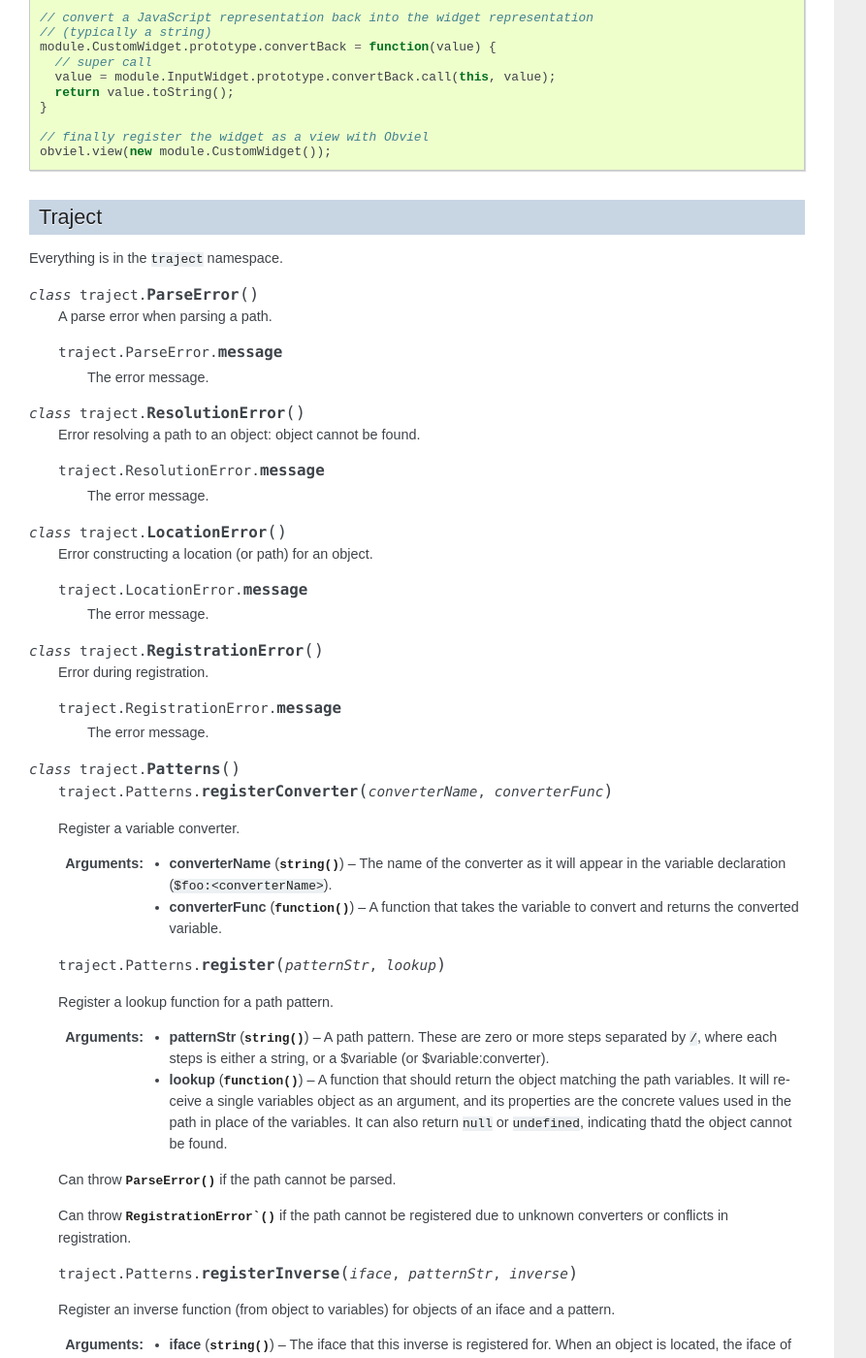
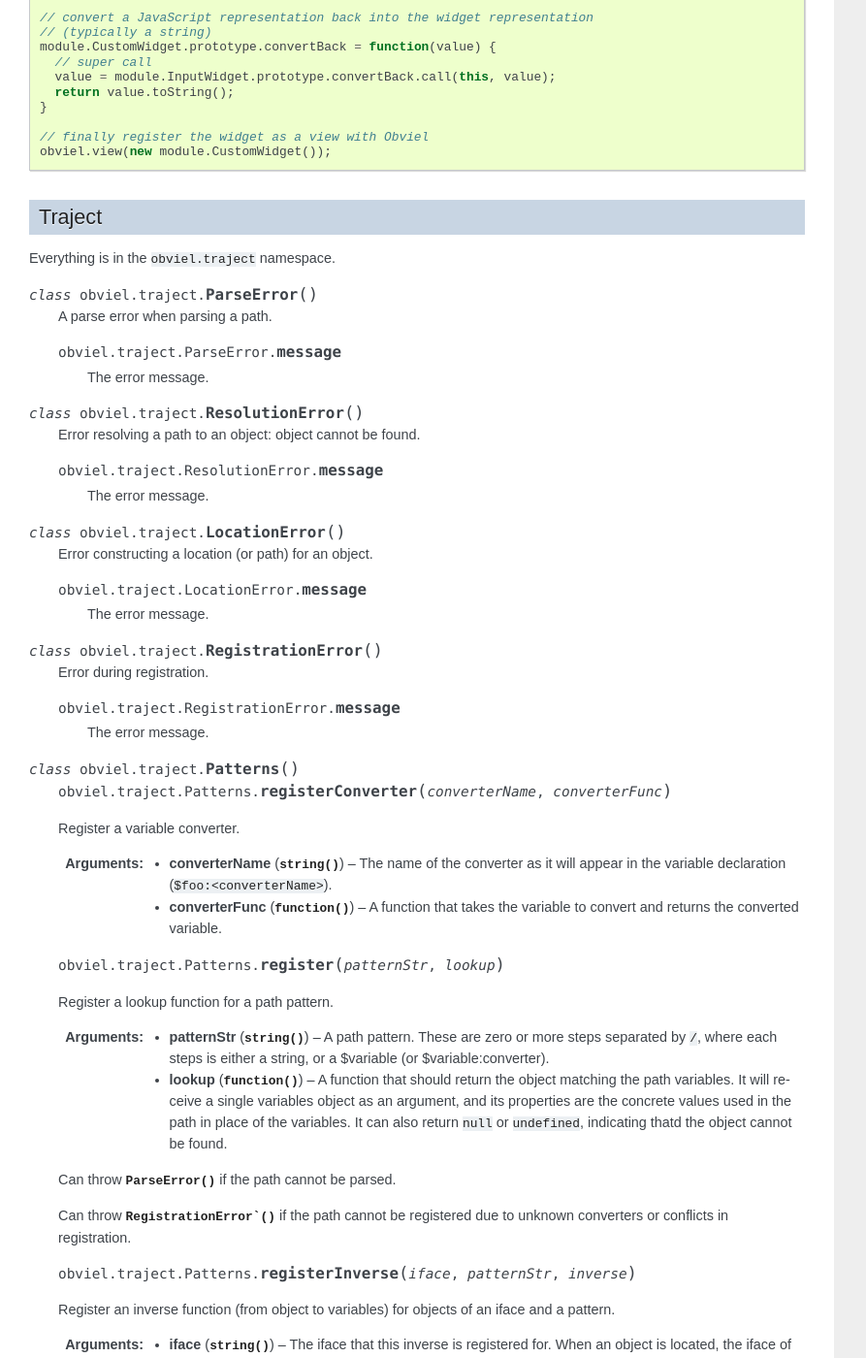
Before and after one commit to obviel/obviel, a Sphinx documentation site: the page built from doc/api.txt, in a window 1280 px wide and 1400 px high, scrolled down 14341 px. Shown: the whole window at 97% size, without its empty margins (0-893 px from the left). Built offline with Sphinx 7.4.7, drawn with Linux system fonts in a browser that asks for light colours; some of the changed text lies outside the part shown.

Commit message:
Move 'traject' into obviel namespace.

```diff
--- a/doc/CHANGES.txt
+++ b/doc/CHANGES.txt
@@ -134,6 +134,10 @@ CHANGES
   use ``data-src`` to set the ``src`` attribute, just like we force
   the developer to set ``data-id``.
 
+* ``traject`` is now placed in the ``obviel`` namespace for
+  consistency with the other modules. It can still be used
+  stand-alone, however.
+
 1.0b (2012-05-31)
 =================
 
--- a/doc/api.txt
+++ b/doc/api.txt
@@ -986,9 +986,9 @@ provide some methods. This is the typical pattern::
 Traject
 =======
 
-Everything is in the ``traject`` namespace.
+Everything is in the ``obviel.traject`` namespace.
 
-.. class:: traject.ParseError
+.. class:: obviel.traject.ParseError
 
   A parse error when parsing a path.
 
@@ -996,7 +996,7 @@ Everything is in the ``traject`` namespace.
 
     The error message.
 
-.. class:: traject.ResolutionError
+.. class:: obviel.traject.ResolutionError
 
   Error resolving a path to an object: object cannot be found.
 
@@ -1004,7 +1004,7 @@ Everything is in the ``traject`` namespace.
 
     The error message.
 
-.. class:: traject.LocationError
+.. class:: obviel.traject.LocationError
 
   Error constructing a location (or path) for an object.
 
@@ -1012,7 +1012,7 @@ Everything is in the ``traject`` namespace.
 
     The error message.
 
-.. class:: traject.RegistrationError
+.. class:: obviel.traject.RegistrationError
 
   Error during registration.
 
@@ -1020,7 +1020,7 @@ Everything is in the ``traject`` namespace.
 
     The error message.
 
-.. class:: traject.Patterns
+.. class:: obviel.traject.Patterns
 
   .. function:: registerConverter(converterName, converterFunc)
 
--- a/doc/traject.txt
+++ b/doc/traject.txt
@@ -114,10 +114,10 @@ do for you exactly. Let's look at this now.
 A Patterns Registry
 -------------------
 
-The main object defined by traject is ``traject.Patterns``. If you include
-traject in the page you can create one like this::
+The main object defined by traject is :class:`obviel.traject.Patterns`. If
+you include traject in the page you can create one like this::
 
-  var patterns = new traject.Patterns();
+  var patterns = new obviel.traject.Patterns();
 
 Now let's look at a simple scenario where we use the simplest form
 of a path pattern: a single name. We define a bunch of objects::
```
Also changed, not shown: 2 other files.
